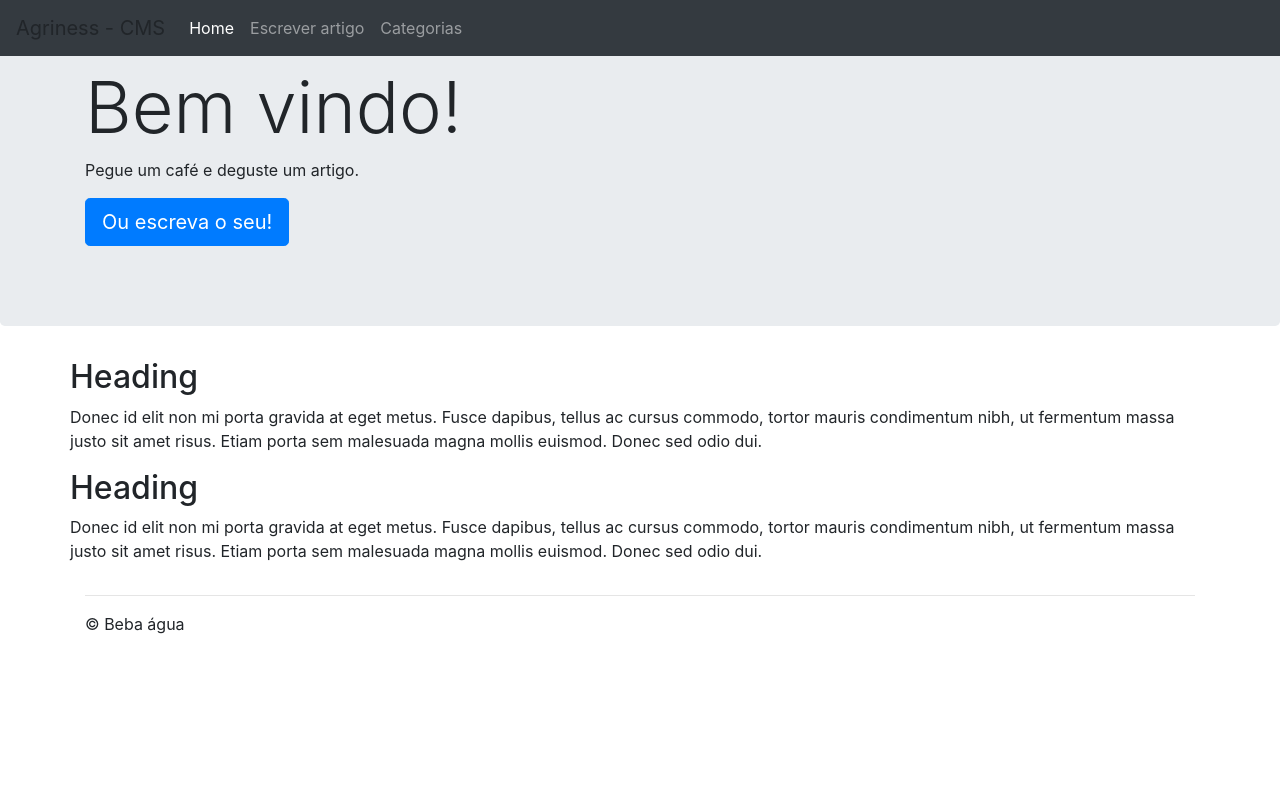
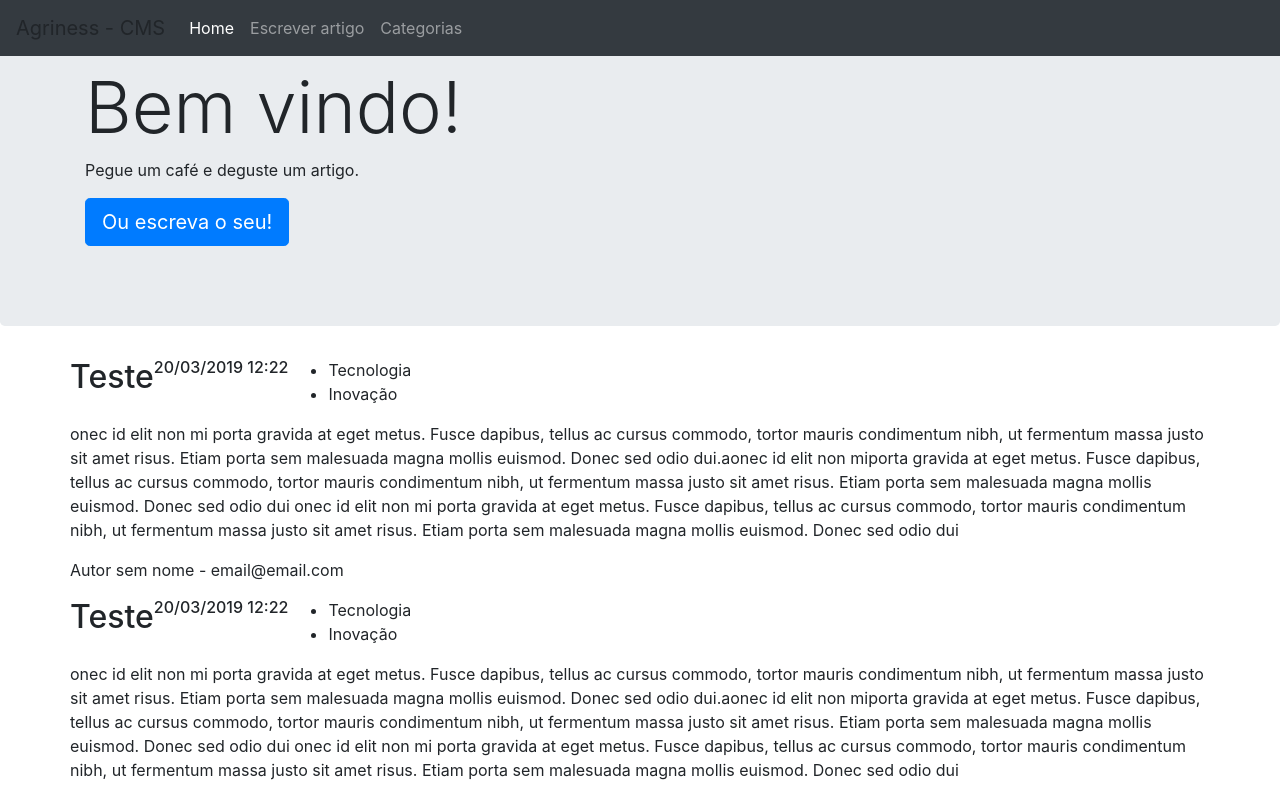
Before and after one commit to mateusvsv/agriness-cms, an Angular app: page /#/ in a window 1280 px wide. Shown: the top 800 px of the page. Built offline with nearby package versions, Linux system fonts and the light colour scheme.

Commit message:
Implementação de SPA

```diff
--- a/src/app/app.component.html
+++ b/src/app/app.component.html
@@ -10,7 +10,7 @@
         <a class="nav-link" href="#">Escrever artigo</a>
       </li>
       <li class="nav-item">
-        <a class="nav-link" href="#">Categorias</a>
+        <a class="nav-link" routerLink="/categorias" >Categorias</a>
       </li>
     </ul>
   </div>
@@ -26,12 +26,12 @@
   </div>
 
   <div class="container">
-    <app-artigos></app-artigos>
-    <hr>
+    <router-outlet></router-outlet>
   </div>
 
 </main>
 
 <footer class="container">
+  <hr>
   <p>&copy; Beba água</p>
 </footer>
--- a/src/app/app.routing.module.ts
+++ b/src/app/app.routing.module.ts
@@ -1,11 +1,12 @@
 import { NgModule } from '@angular/core';
-import { ModuleWithProviders } from '@angular/core';
 import { Routes, RouterModule } from '@angular/router';
 
 import { ArtigosComponent } from './artigos/artigos.component';
+import { CategoriasComponent } from './categorias/categorias.component';
 
 const APP_ROUTES: Routes = [
   { path: '', component: ArtigosComponent },
+  { path: 'categorias', component: CategoriasComponent },
 ];
 
 @NgModule({
--- a/src/app/artigos/artigos.component.html
+++ b/src/app/artigos/artigos.component.html
@@ -1,8 +1,6 @@
-<div class="row">
-  <h2>Heading</h2>
-  <p>Donec id elit non mi porta gravida at eget metus. Fusce dapibus, tellus ac cursus commodo, tortor mauris condimentum nibh, ut fermentum massa justo sit amet risus. Etiam porta sem malesuada magna mollis euismod. Donec sed odio dui. </p>
+<div *ngFor="let a of artigos" class="row">
+  <h2>{{ a.titulo }} </h2> <h6>{{ a.dataCriacao }}</h6>
+  <ul><li *ngFor="let categoria of a.categorias">{{ categoria.nome }}</li></ul>
+  <p>{{ a.conteudo }} </p>
+  <p><span>{{ a.autor.nome }} - {{ a.autor.email }}</span></p>
 </div>
-<div class="row">
-  <h2>Heading</h2>
-  <p>Donec id elit non mi porta gravida at eget metus. Fusce dapibus, tellus ac cursus commodo, tortor mauris condimentum nibh, ut fermentum massa justo sit amet risus. Etiam porta sem malesuada magna mollis euismod. Donec sed odio dui. </p>
-</div>
--- a/src/app/artigos/artigos.component.ts
+++ b/src/app/artigos/artigos.component.ts
@@ -1,5 +1,6 @@
 import { Component, OnInit } from '@angular/core';
 import { ArtigosService } from './artigos.service';
+import { Artigo } from './../shared/models';
 
 @Component({
   selector: 'app-artigos',
@@ -10,7 +11,11 @@ export class ArtigosComponent implements OnInit {
 
   constructor(private service: ArtigosService) {}
 
+  artigo: Artigo = new Artigo();
+  artigos: Array<Artigo> = [];
+
   ngOnInit() {
+    this.artigos = this.service.getArtigos();
   }
 
 }
--- a/src/app/artigos/artigos.service.ts
+++ b/src/app/artigos/artigos.service.ts
@@ -1,3 +1,4 @@
+import { Artigo, Autor, Categoria } from './../shared/models';
 import { Injectable } from '@angular/core';
 
 @Injectable()
@@ -6,6 +7,20 @@ export class ArtigosService {
   constructor() { }
 
   getArtigos() {
-    return []
+    let artigo = new Artigo();
+    artigo.titulo = 'Teste';
+    artigo.conteudo = "onec id elit non mi porta gravida at eget metus. Fusce dapibus, tellus ac cursus commodo, tortor mauris condimentum nibh, ut fermentum massa justo sit amet risus. Etiam porta sem malesuada magna mollis euismod. Donec sed odio dui.aonec id elit non miporta gravida at eget metus. Fusce dapibus, tellus ac cursus commodo, tortor mauris condimentum nibh, ut fermentum massa justo sit amet   risus. Etiam porta sem malesuada magna mollis euismod. Donec sed odio dui onec id elit non mi porta gravida at eget metus. Fusce dapibus,     tellus ac cursus commodo, tortor mauris condimentum nibh, ut fermentum massa justo sit amet risus. Etiam porta sem malesuada magna mollis euismod. Donec sed odio dui";
+    let  autor = new Autor();
+    autor.nome = 'Autor sem nome';
+    autor.email = 'email@email.com';
+    artigo.autor = autor;
+    artigo.dataCriacao = '20/03/2019 12:22';
+    artigo.publicado = true;
+    let categoria1 = new Categoria();
+    categoria1.nome = 'Tecnologia';
+    let categoria2 = new Categoria();
+    categoria2.nome = 'Inovação';
+    artigo.categorias = [categoria1, categoria2];
+    return [artigo, artigo, artigo, artigo];
   }
 }
```
